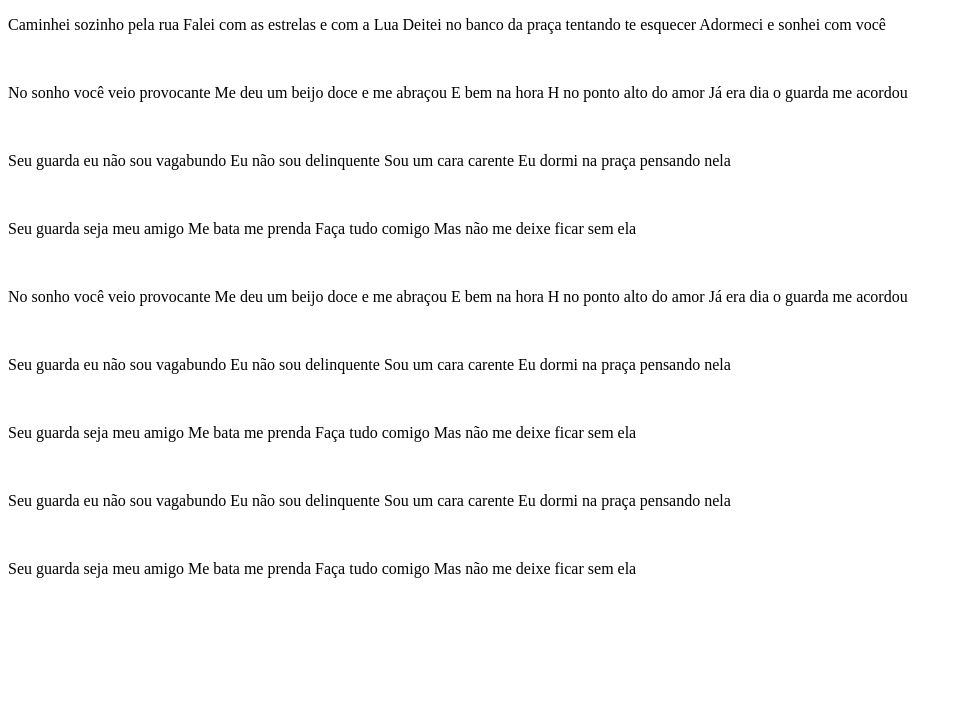
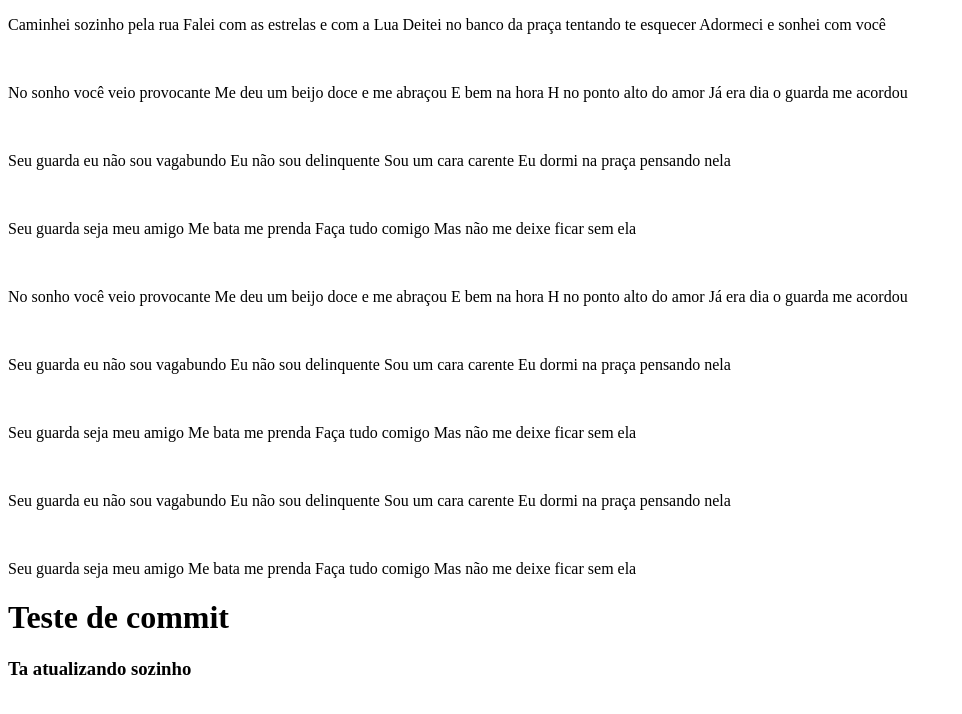
Before and after one commit to GabrielEduardoBrambilla/Tarefa-Topicos-Especiais, a plain HTML site: page index.html in a window 1280 px wide. Shown: the whole page, without its empty margins (0-962 px from the left). Drawn offline with Linux system fonts and the light colour scheme.

Commit message:
Testing commit how it work
Idk just testing

```diff
--- a/index.html
+++ b/index.html
@@ -54,5 +54,7 @@
         deixe ficar sem ela
       </p>
     </div>
+    <h1>Teste de commit</h1>
+    <h3>Ta atualizando sozinho</h3>
   </body>
 </html>
```
